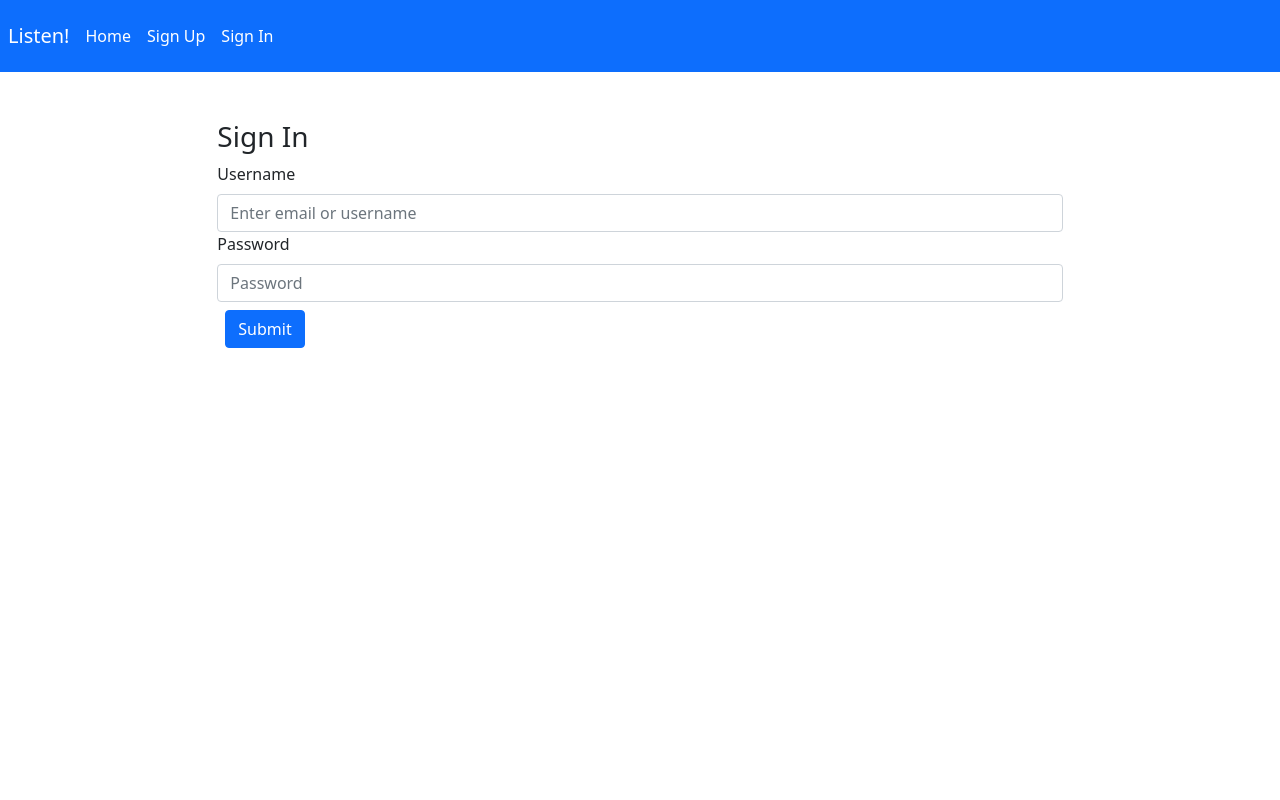
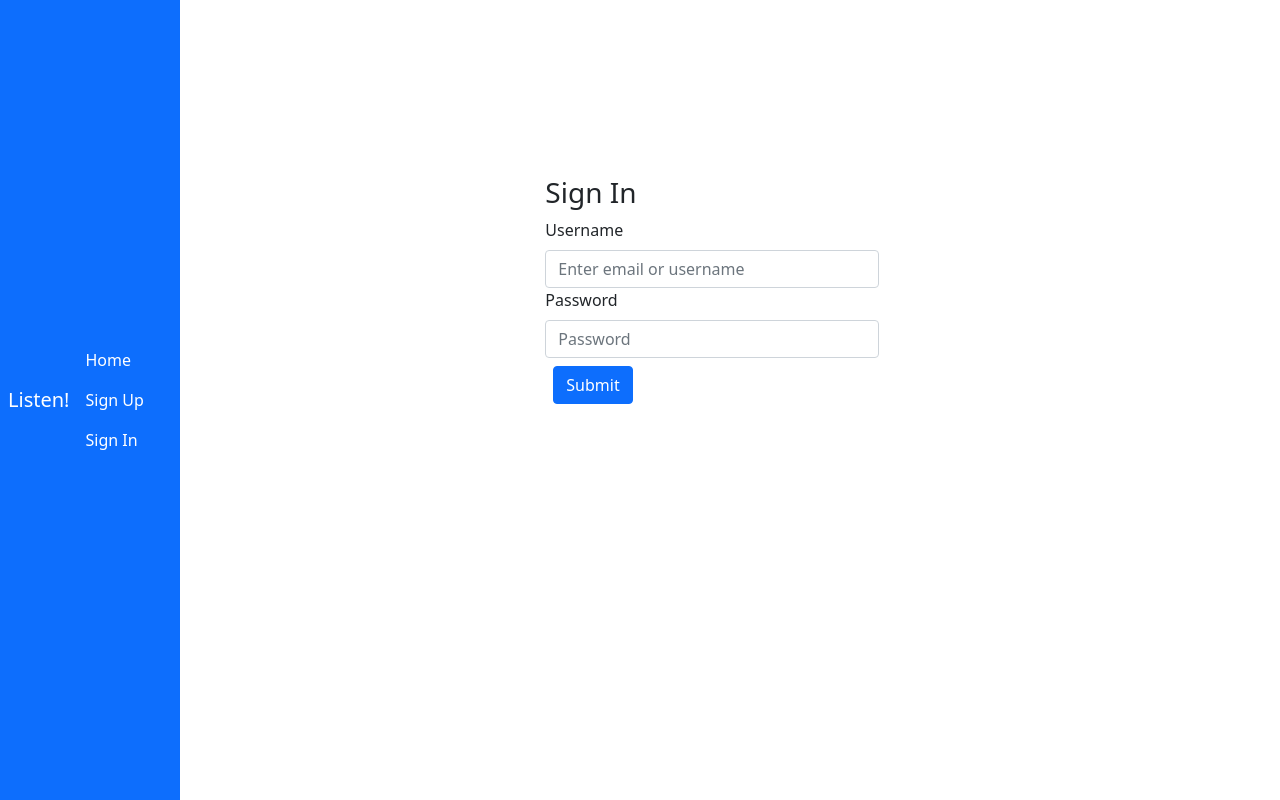
Before and after one commit to RyanCLuis/Listen, a React (Create React App) app: page /sign-in in a window 1280 px wide. Built offline with nearby package versions, Linux system fonts and the light colour scheme.

Commit message:
moves and styles navBar

```diff
--- a/src/components/Home.js
+++ b/src/components/Home.js
@@ -1,6 +1,15 @@
 import { useState, useEffect } from 'react'
 import { getAllPodcasts } from '../api/podcast'
 import LoadingScreen from '../components/shared/LoadingScreen'
+import { Card } from 'react-bootstrap'
+import { Link } from 'react-router-dom'
+
+
+const cardContainerLayout = {
+	display: 'flex',
+	flexWrap: 'row wrap',
+	justifyContent: 'center',
+}
 
 const Home = (props) => {
 	const { msgAlert, user } = props
@@ -30,15 +39,32 @@ const Home = (props) => {
         return <LoadingScreen />
     // what if the expected array is empty?
     } else if (podcasts.length === 0) {
-        return <p>No podcasts yet, go add some!</p>
+        return <p>No podcasts, go add some!</p>
     }
 
+	const podcastCards = podcasts.map(podcast => (
+		<Card key={podcast.id} style={{ width: "30%", margin: 5 }}>
+			<Card.Header> {podcast.name} </Card.Header>
+			<Card.Body>
+				<Card.Text>
+					{podcast.description}
+				</Card.Text>
+				{ podcast.owner ?
+					<Card.Footer> { podcast.owner.username } </Card.Footer>
+					:
+					null
+				}
+			</Card.Body>
+		</Card>
+	))
 
 	return (
-		<>
+		<div style={{ position: 'fixed', marginLeft: '180px',  display: 'flex', flexDirection: 'column', justifyContent: 'center', alignItems: 'center'}}>
 			<h2>Listen!</h2>
-			{podcasts === null ? <p>Loading...</p> : <p>{podcasts[0].name}</p>}
-		</>
+			<div className='container-md' style={ cardContainerLayout }>
+				{ podcastCards }
+			</div>
+		</div>
 	)
 }
 
--- a/src/components/auth/ChangePassword.js
+++ b/src/components/auth/ChangePassword.js
@@ -53,8 +53,8 @@ const ChangePassword = (props) => {
 
 
     return (
-        <div className='row'>
-            <div className='col-sm-10 col-md-8 mx-auto mt-5'>
+        <div style={{ position: 'fixed', marginLeft: '40%', width: '50vh', marginTop: '10%'}}>
+            <div className='col-sm-10  mx-auto mt-5'>
                 <h3>Change Password</h3>
                 <Form onSubmit={onChangePassword}>
                     <Form.Group controlId='oldPassword'>
--- a/src/components/auth/SignIn.js
+++ b/src/components/auth/SignIn.js
@@ -48,8 +48,8 @@ const SignIn = (props) => {
 	    }
 
     return (
-        <div className='row'>
-            <div className='col-sm-10 col-md-8 mx-auto mt-5'>
+        <div style={{ position: 'fixed', marginLeft: '40%', width: '50vh', marginTop: '10%'}}>
+           <div className='col-sm-10  mx-auto mt-5'>
                 <h3>Sign In</h3>
                 <Form onSubmit={onSignIn}>
                     <Form.Group controlId='email'>
--- a/src/components/auth/SignOut.js
+++ b/src/components/auth/SignOut.js
@@ -30,8 +30,8 @@ const SignOut = (props) => {
 
 	return (
 		<>
-            <div className='row'>
-                <div className='col-sm-10 col-md-8 mx-auto mt-5'>
+             <div style={{ position: 'fixed', marginLeft: '40%', width: '50vh', marginTop: '10%'}}>
+                <div className='col-sm-10  mx-auto mt-5'>
                     <h2>Are you sure you want to sign out?</h2>
                     <small>We hate to see you go...</small><br/>
                     <ButtonGroup>
--- a/src/components/auth/SignUp.js
+++ b/src/components/auth/SignUp.js
@@ -49,8 +49,8 @@ const SignUp = (props) => {
 
 
     return (
-        <div className='row'>
-            <div className='col-sm-10 col-md-8 mx-auto mt-5'>
+        <div style={{ position: 'fixed', marginLeft: '40%', width: '50vh', marginTop: '10%'}}>
+            <div className='col-sm-10  mx-auto mt-5'>
                 <h3>Sign Up</h3>
                 <Form onSubmit={onSignUp}>
                     <Form.Group controlId='email'>
--- a/src/components/shared/Header.js
+++ b/src/components/shared/Header.js
@@ -43,7 +43,8 @@ const alwaysOptions = (
 )
 
 const Header = ({ user }) => (
-	<Navbar bg='primary' variant='dark' expand='md'>
+    <div style={{ width: '180px', height: '100%' }}>
+        <Navbar bg='primary' variant='dark' style={{ height: '100vh'}}>
             <Navbar.Brand className='m-2'>
                 <Link to='/' style={linkStyle}>
                     Listen!
@@ -51,7 +52,7 @@ const Header = ({ user }) => (
             </Navbar.Brand>
             <Navbar.Toggle aria-controls='basic-navbar-nav' />
             <Navbar.Collapse id='basic-navbar-nav'>
-			<Nav className='ml-auto'>
+                <Nav className='ml-auto flex-column align-items-start'>
                     {user && (
                         <span className='navbar-text mr-2'>Welcome, {user.username}</span>
                     )}
@@ -60,6 +61,7 @@ const Header = ({ user }) => (
                 </Nav>
             </Navbar.Collapse>
         </Navbar>
+    </div>
 )
 
 export default Header
--- a/src/index.css
+++ b/src/index.css
@@ -1,4 +1,4 @@
-body {
+/* body {
   margin: 0;
   font-family: -apple-system, BlinkMacSystemFont, 'Segoe UI', 'Roboto', 'Oxygen',
     'Ubuntu', 'Cantarell', 'Fira Sans', 'Droid Sans', 'Helvetica Neue',
@@ -10,4 +10,9 @@ body {
 code {
   font-family: source-code-pro, Menlo, Monaco, Consolas, 'Courier New',
     monospace;
-}
+} */
+ #root {
+  display: flex;
+  flex-direction: column;
+  height: 100vh;
+ }
```
Lines whose indentation alone changed are shown as unchanged.
